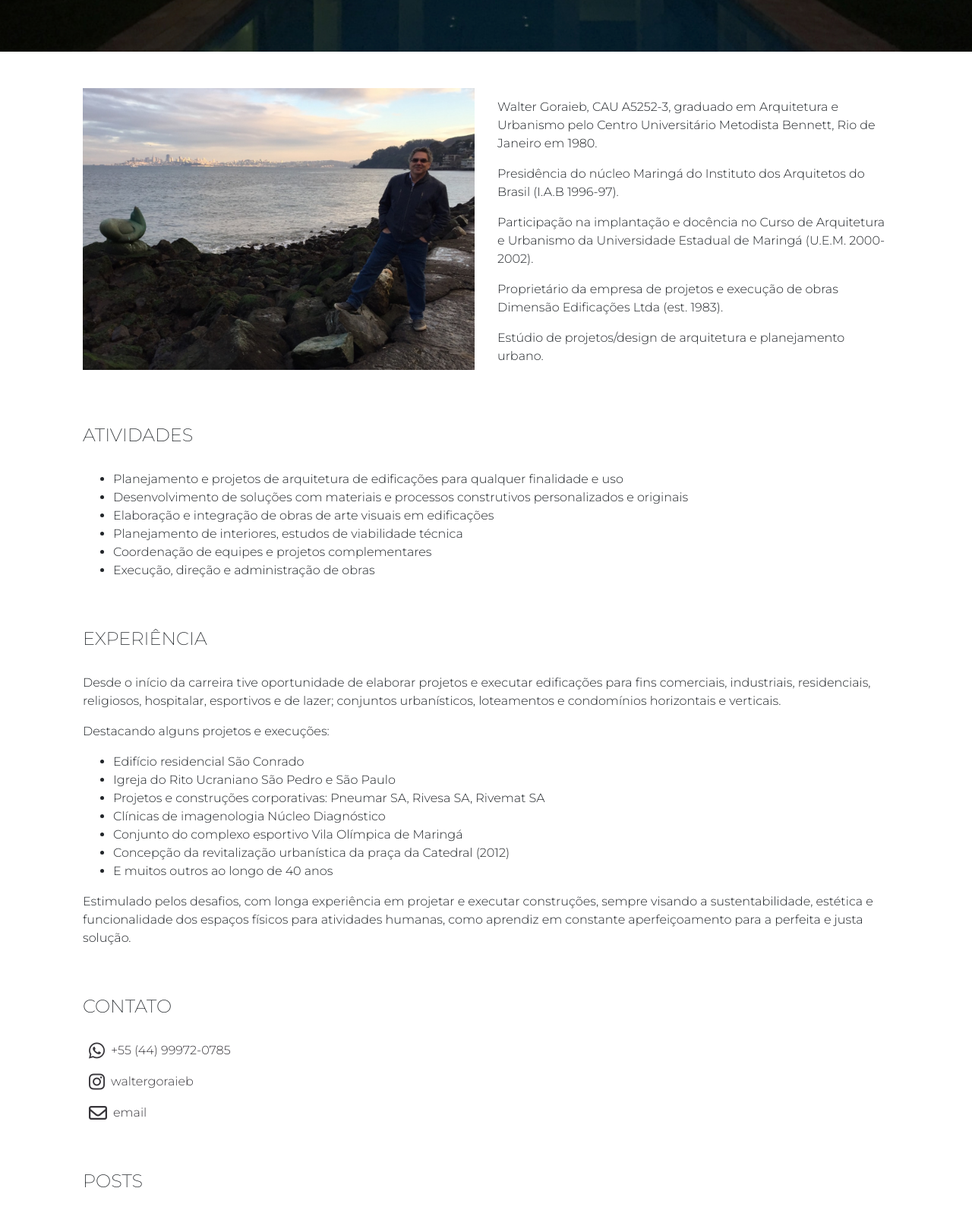
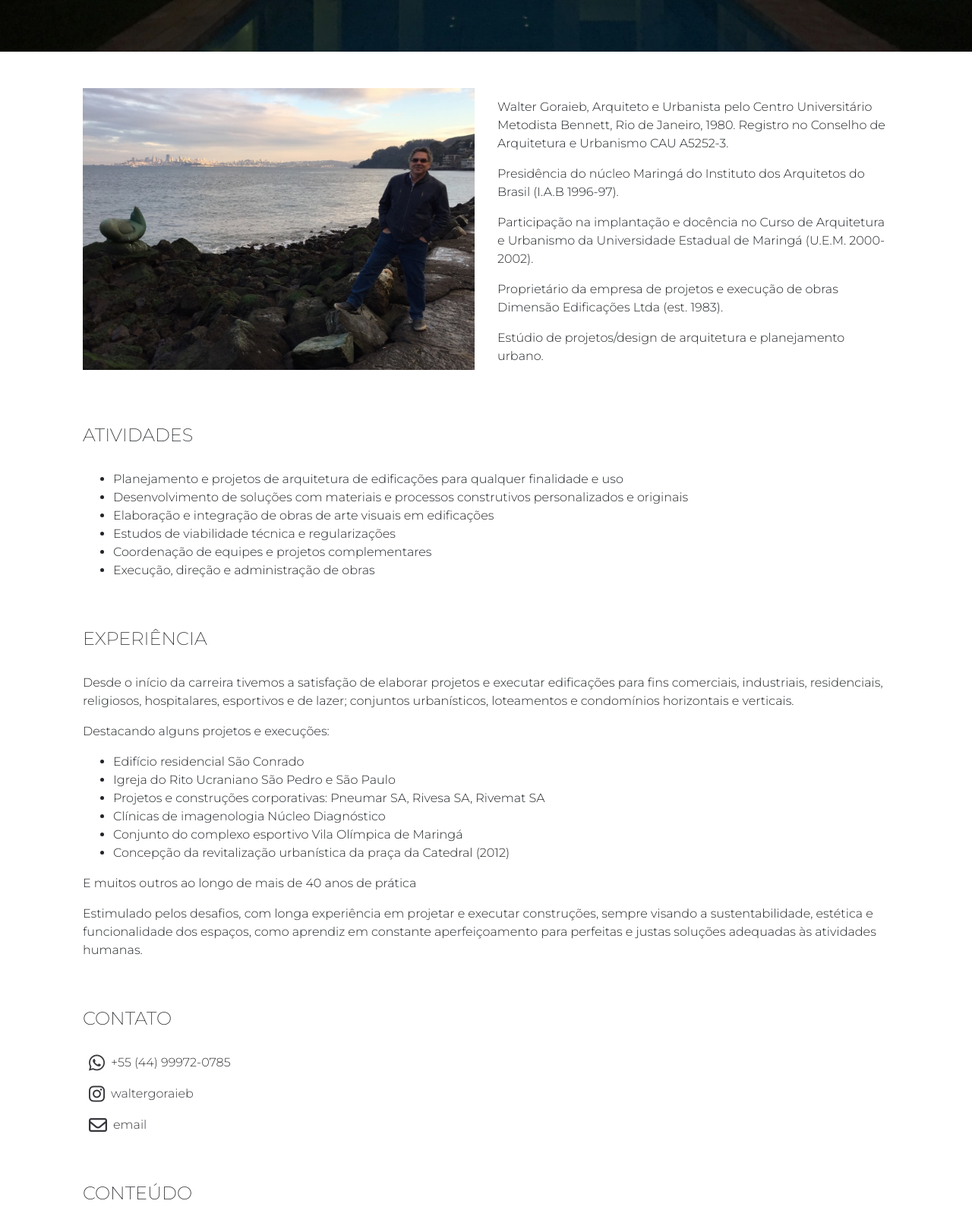
Before and after one commit to waltergoraieb/waltergoraieb.github.io, a website with bundled scripts: page index.html in a window 1280 px wide. Shown: the part 460-2049 px from the top of the page at 76% size. Built offline with nearby package versions, Linux system fonts and the light colour scheme; a script that the page names is missing.

Commit message:
copy adjustments, google analytics

```diff
--- a/index.html
+++ b/index.html
@@ -42,14 +42,14 @@
   <link rel="stylesheet" href="whatsapp/floating-wpp.min.css">
 
   <!-- Global site tag (gtag.js) - Google Analytics -->
-  <!-- <script async src="https://www.googletagmanager.com/gtag/js?id=G-G7JDR7HJQ9"></script>
-    <script>
-      window.dataLayer = window.dataLayer || [];
-      function gtag() { dataLayer.push(arguments); }
-      gtag('js', new Date());
+  <script async src="https://www.googletagmanager.com/gtag/js?id=G-W4PK2HJQQJ"></script>
+  <script>
+    window.dataLayer = window.dataLayer || [];
+    function gtag() { dataLayer.push(arguments); }
+    gtag('js', new Date());
 
-      gtag('config', 'G-G7JDR7HJQ9');
-    </script> -->
+    gtag('config', 'G-W4PK2HJQQJ');
+  </script>
 </head>
 
 <body>
@@ -79,7 +79,7 @@
             <a class="nav-link" href="#contact">Contato</a>
           </li>
           <li class="nav-item">
-            <a class="nav-link" href="#posts">Posts</a>
+            <a class="nav-link" href="#posts">Conteúdo</a>
           </li>
         </ul>
       </div>
@@ -109,8 +109,9 @@
           </div>
           <div class="col-lg-6">
             <div>
-              <p>Walter Goraieb, CAU A5252-3, graduado em Arquitetura e Urbanismo pelo Centro
-                Universitário Metodista Bennett, Rio de Janeiro em 1980.
+              <p>Walter Goraieb, Arquiteto e Urbanista pelo
+                Centro Universitário Metodista Bennett, Rio de Janeiro, 1980. Registro no
+                Conselho de Arquitetura e Urbanismo CAU A5252-3.
               </p>
               <p>
                 Presidência do núcleo Maringá do Instituto dos Arquitetos do Brasil (I.A.B 1996-97).
@@ -143,7 +144,7 @@
           <li>Planejamento e projetos de arquitetura de edificações para qualquer finalidade e uso</li>
           <li>Desenvolvimento de soluções com materiais e processos construtivos personalizados e originais</li>
           <li>Elaboração e integração de obras de arte visuais em edificações</li>
-          <li>Planejamento de interiores, estudos de viabilidade técnica</li>
+          <li>Estudos de viabilidade técnica e regularizações</li>
           <li>Coordenação de equipes e projetos complementares</li>
           <li>Execução, direção e administração de obras</li>
         </ul>
@@ -159,8 +160,9 @@
           <span class="display-4">Experiência</span>
         </div>
 
-        <p>Desde o início da carreira tive oportunidade de elaborar projetos e
-          executar edificações para fins comerciais, industriais, residenciais, religiosos, hospitalar, esportivos e de
+        <p>Desde o início da carreira tivemos a satisfação de elaborar projetos e
+          executar edificações para fins comerciais, industriais, residenciais, religiosos, hospitalares, esportivos e
+          de
           lazer;
           conjuntos urbanísticos, loteamentos e condomínios horizontais e verticais.</p>
 
@@ -172,14 +174,14 @@
           <li>Clínicas de imagenologia Núcleo Diagnóstico</li>
           <li>Conjunto do complexo esportivo Vila Olímpica de Maringá</li>
           <li>Concepção da revitalização urbanística da praça da Catedral (2012)</li>
-          <li>E muitos outros ao longo de 40 anos</li>
         </ul>
+        <p>E muitos outros ao longo de mais de 40 anos de prática</p>
 
         <p>
           Estimulado pelos desafios, com longa experiência em projetar e executar construções,
-          sempre visando a sustentabilidade, estética e funcionalidade dos espaços físicos para
-          atividades humanas, como aprendiz em constante aperfeiçoamento para a perfeita e justa
-          solução.
+          sempre visando a sustentabilidade, estética e funcionalidade dos espaços,
+          como aprendiz em constante aperfeiçoamento para perfeitas e justas soluções
+          adequadas às atividades humanas.
         </p>
       </div>
     </div>
@@ -211,7 +213,7 @@
       <div class="p-4">
         <div class="section-header mb-4">
           <!-- <img class="rounded-circle" src="img/bullet.svg" alt=""> -->
-          <span class="display-4">Posts</span>
+          <span class="display-4">Conteúdo</span>
         </div>
         <!-- Place <div> tag where you want the feed to appear -->
         <div id="curator-feed-default-feed-layout"><a href="https://curator.io" target="_blank"
```
Also changed, not shown: 2 other files.
